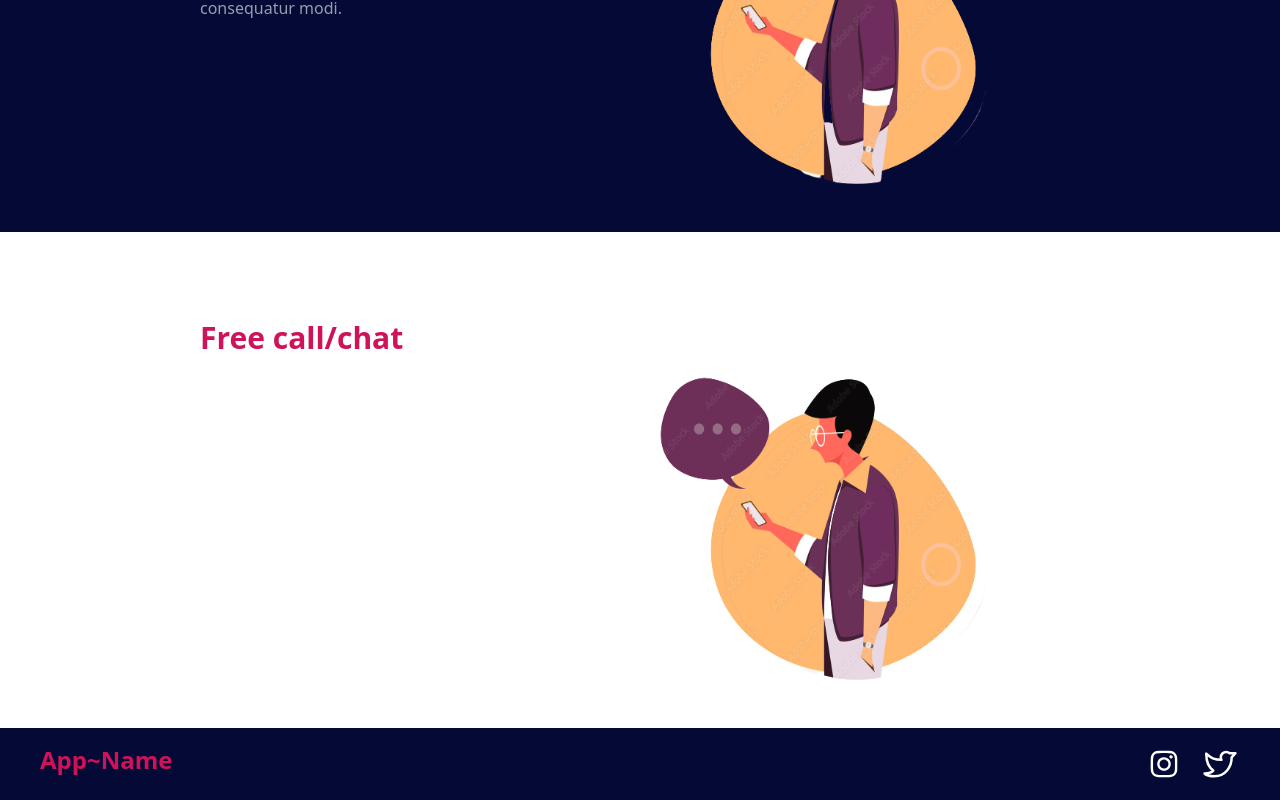
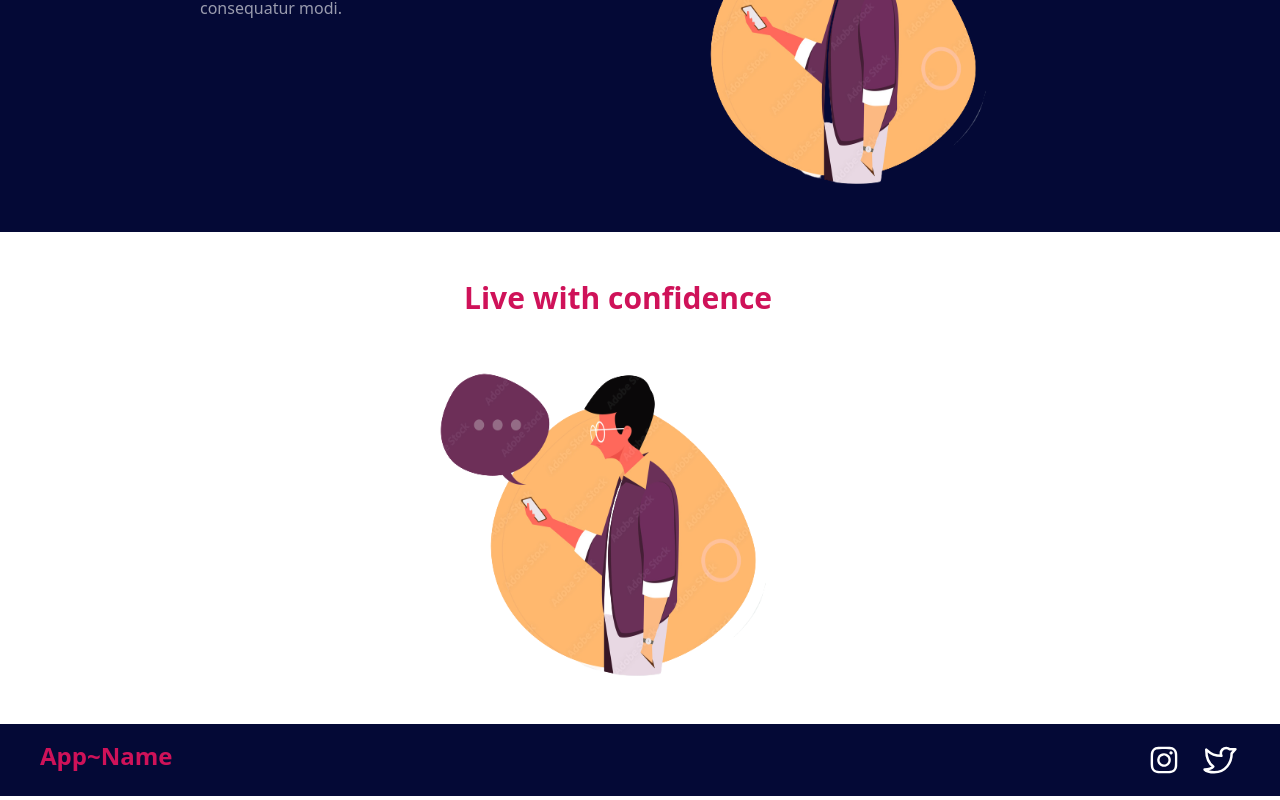
Before and after one commit to Delyc/AI_hackathon_ALU, a Next.js app: page / in a window 1280 px wide. Shown: the part 2256-3056 px from the top of the page. Built offline with nearby package versions, Linux system fonts and the light colour scheme.

Commit message:
Feat: Designing steps section

```diff
--- a/components/cards/Step3.tsx
+++ b/components/cards/Step3.tsx
@@ -33,11 +33,11 @@
     return (
         <section>
 
-<div className='flex flex-col-reverse gap-10 h-auto md:flex md:flex-row justify-between  mt-20  overflow-x-hidden'>
+<div className='flex flex-col  items-center mt-10'>
             <div className={`md:w-1/2 lg:w-2/5 space-y-4 order-2 ${index % 2 !== 0 ? 'md:order-2' : 'md:order-1'}`}>
 
                 <h1 className="font-bold text-primary-pink text-3xl">{step}</h1>
-                <p className="text-white/60">{description}</p>
+                {/* <p className="text-white/60">{description}</p> */}
 
             </div>
             <motion.div
--- a/components/sections/Calling3.tsx
+++ b/components/sections/Calling3.tsx
@@ -1,4 +1,4 @@
-import {services2} from '../../data/steps'
+import {services3} from '../../data/steps'
 import Step3 from '../cards/Step3';
 import SectionWrapper from '../wrappers/SectionWrapper';
 
@@ -8,7 +8,7 @@
         <SectionWrapper>
 
             <div className='px-40'>
-            {services2 .map((service, index) => {
+            {services3 .map((service, index) => {
             return(
                 <Step3 image={service.image} index={index} step={service.step} description={service.description}/>
             )
--- a/data/steps.js
+++ b/data/steps.js
@@ -7,7 +7,7 @@
         image : "/assets/chat.png"
     },
     {
-        step: "Create a clear plan",
+        step: "Compile your information",
         description: "Lorem ipsum dolor sit amet consectetur adipisicing elit. Quos dignissimos aspernatur nam consequuntur provident facilis similique. Fuga commodi culpa ex, ducimus suscipit veniam ipsa placeat eos amet numquam consequatur modi.",
         image : "/assets/plan.png"
     },
@@ -19,9 +19,21 @@
 
     {
 
-        step: "Free call/chat",
+        step: "Create a clear plan",
         description: "Lorem ipsum dolor sit amet consectetur adipisicing elit. Quos dignissimos aspernatur nam consequuntur provident facilis similique. Fuga commodi culpa ex, ducimus suscipit veniam ipsa placeat eos amet numquam consequatur modi.",
         image : "/assets/chat.png"
     },
 
 ]
+
+
+export const services3 = [
+
+    {
+
+        step: "Live with confidence",
+        description: "Lorem ipsum dolor sit amet consectetur adipisicing elit. Quos dignissimos aspernatur nam consequuntur provident facilis similique. Fuga commodi culpa ex, ducimus suscipit veniam ipsa placeat eos amet numquam consequatur modi.",
+        image : "/assets/chat.png"
+    },
+
+]
--- a/utils/languages.js
+++ b/utils/languages.js
@@ -18,7 +18,7 @@
         const attr = el.getAttribute('lang')
 
         console.log("value", document.getElementById("title").value)
-        document.getElementById("title").textContent = data[attr].title
+        // document.getElementById("title").textContent = data[attr].title
         document.getElementById("description").textContent = data[attr].description
 
     })
```
